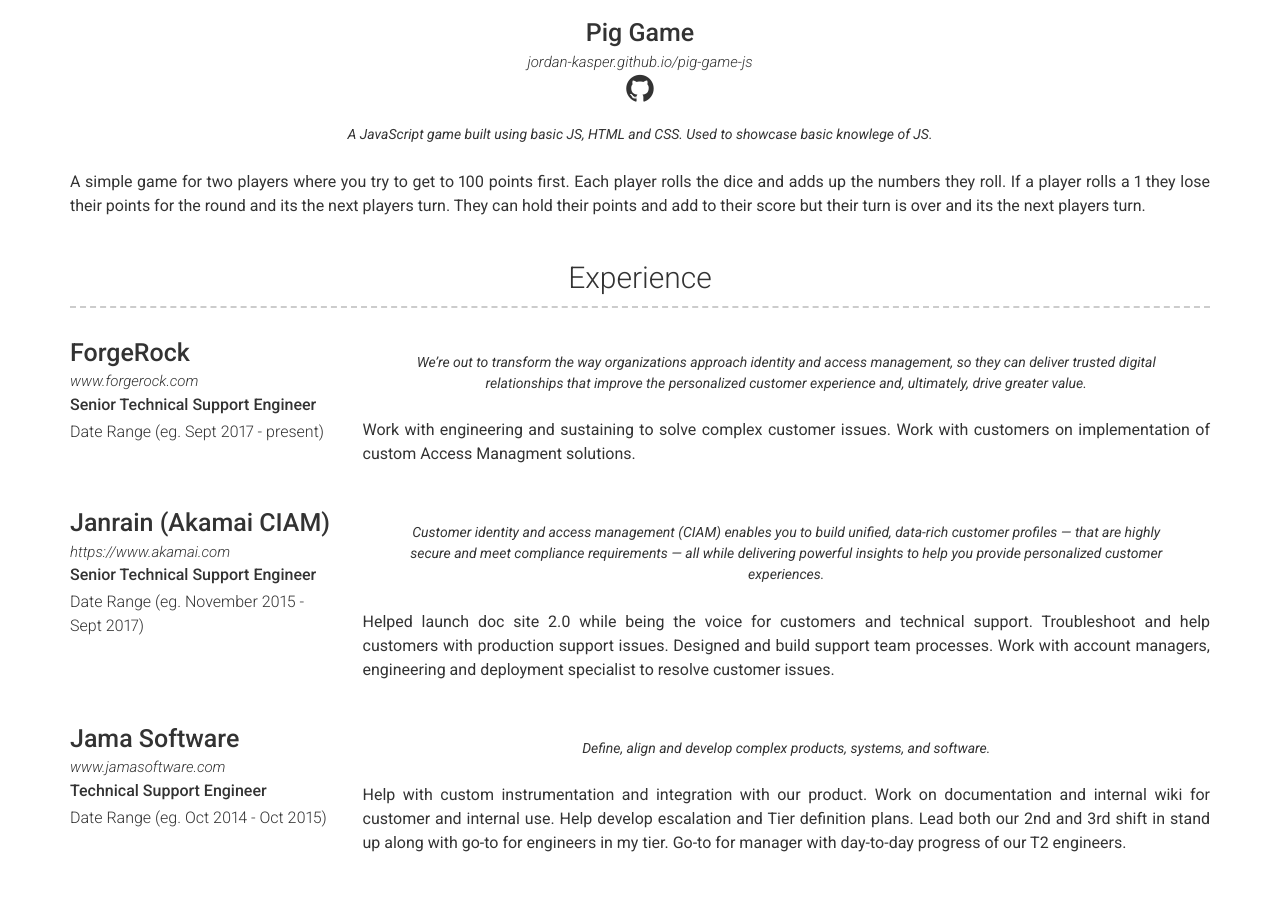
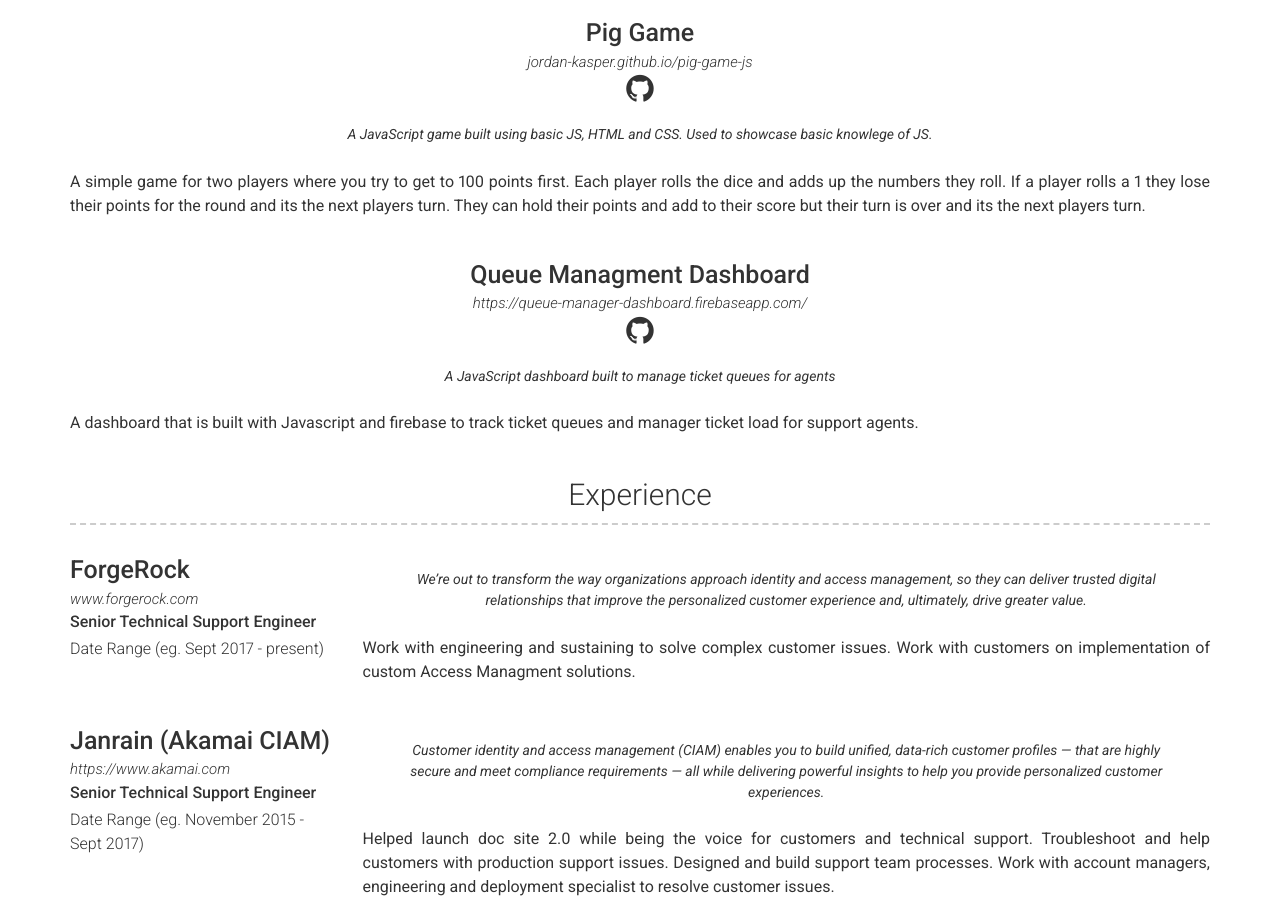
Before and after one commit to jordan-kasper/jordan-kasper.github.io, a Jekyll site: the page built from index.md, in a window 1280 px wide and 900 px high, scrolled down 926 px. Built offline with Jekyll 4.4.1, drawn with Linux system fonts in a browser that asks for light colours.

Commit message:
adding new project

```diff
--- a/_data/projects.yml
+++ b/_data/projects.yml
@@ -16,3 +16,12 @@
     A JavaScript game built using basic JS, HTML and CSS.  Used to showcase basic knowlege of JS.
   description: | # this will include new lines to allow paragraphs
     A simple game for two players where you try to get to 100 points first.  Each player rolls the dice and adds up the numbers they roll.  If a player rolls a 1 they lose their points for the round and its the next players turn.  They can hold their points and add to their score but their turn is over and its the next players turn.
+
+- layout: top-middle
+  name: Queue Managment Dashboard
+  link: https://queue-manager-dashboard.firebaseapp.com/
+  github: https://github.com/jordan-kasper/queue-manager-dashboard
+  quote: >
+    A JavaScript dashboard built to manage ticket queues for agents
+  description: | # this will include new lines to allow paragraphs
+    A dashboard that is built with Javascript and firebase to track ticket queues and manager ticket load for support agents.
```
